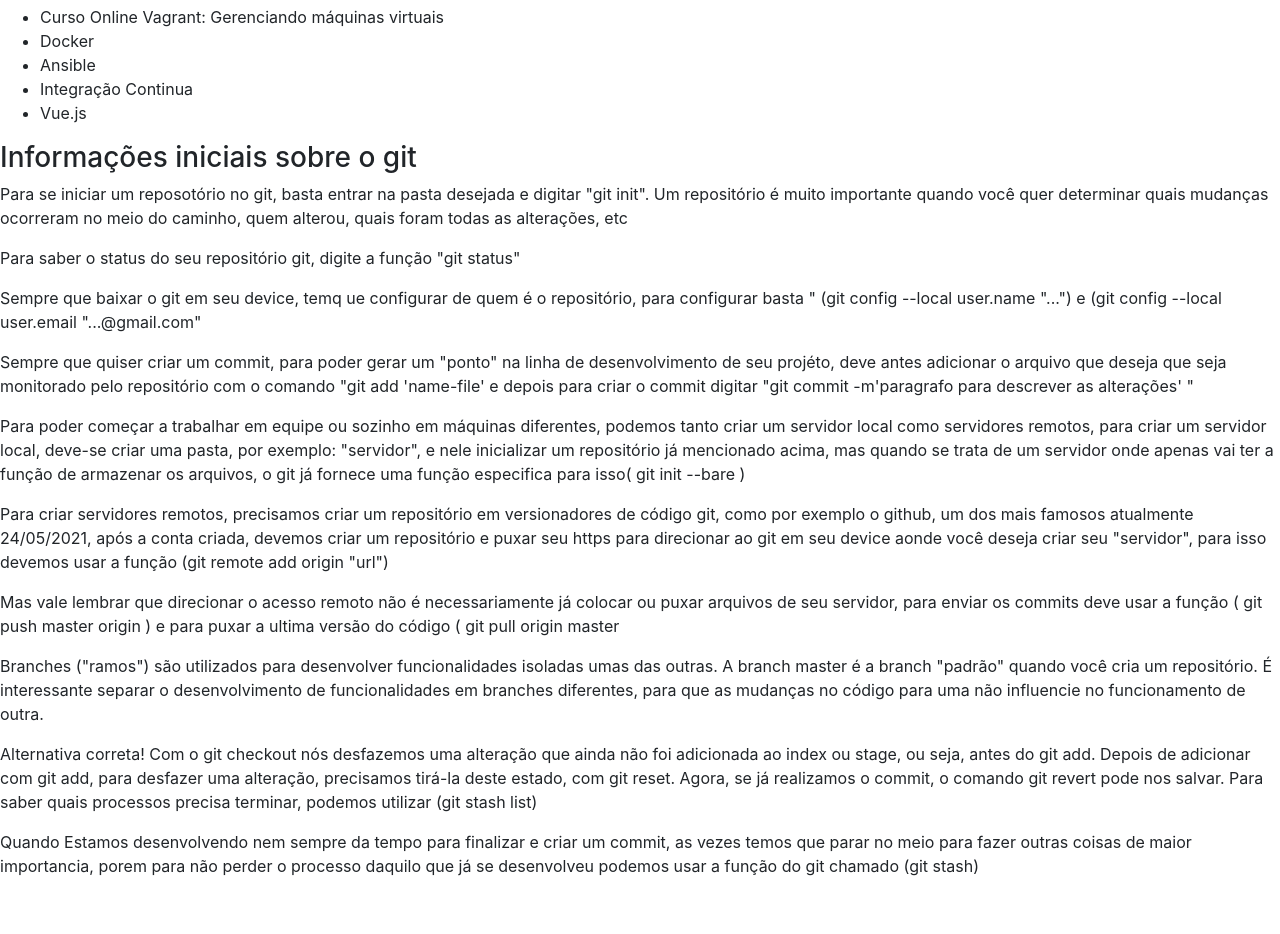
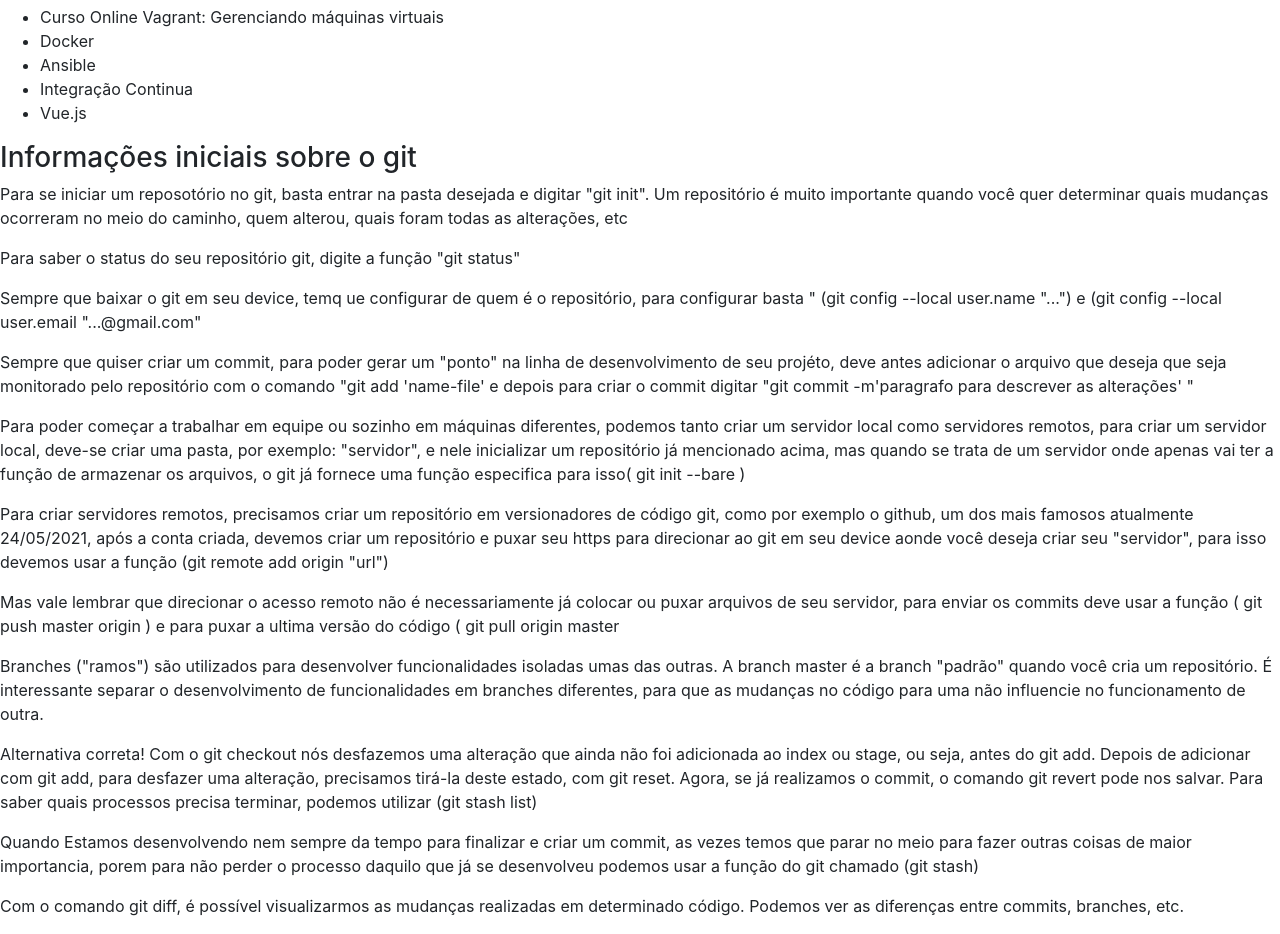
Before and after one commit to Eduardobhubner/estudo-git, a plain HTML site: page index.html in a window 1280 px wide. Shown: the part 168-1102 px from the top of the page. Before the commit the page ends 1062 px from the top, so only its background shows below. Drawn offline with nearby package versions, Linux system fonts and the light colour scheme.

Commit message:
novos conhecimentos sobre git

```diff
--- a/index.html
+++ b/index.html
@@ -49,6 +49,8 @@
 
     <p>Quando Estamos desenvolvendo nem sempre da tempo para finalizar e criar um commit, as vezes temos que parar no meio para fazer outras coisas de maior importancia, porem para não perder o processo daquilo  que já se desenvolveu podemos usar a função do git chamado  (git stash)</p>
 
+    <p>Com o comando git diff, é possível visualizarmos as mudanças realizadas em determinado código. Podemos ver as diferenças entre commits, branches, etc.</p>
+
 
     <!-- Optional JavaScript -->
     <!-- jQuery first, then Popper.js, then Bootstrap JS -->
```
